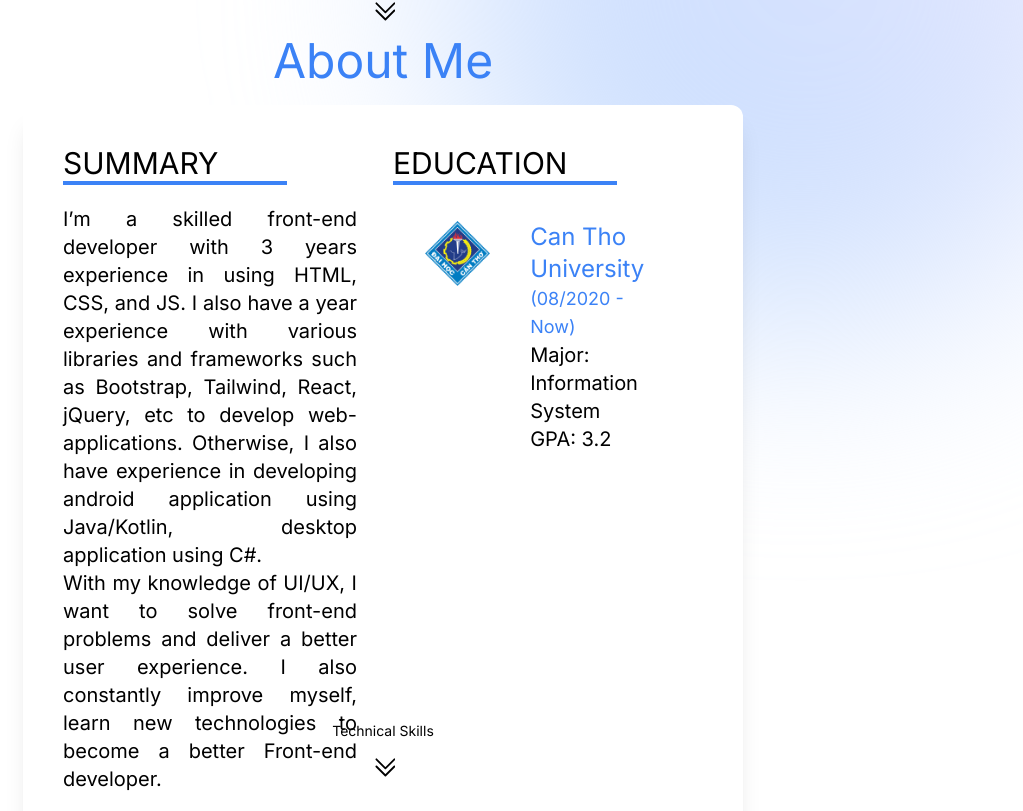
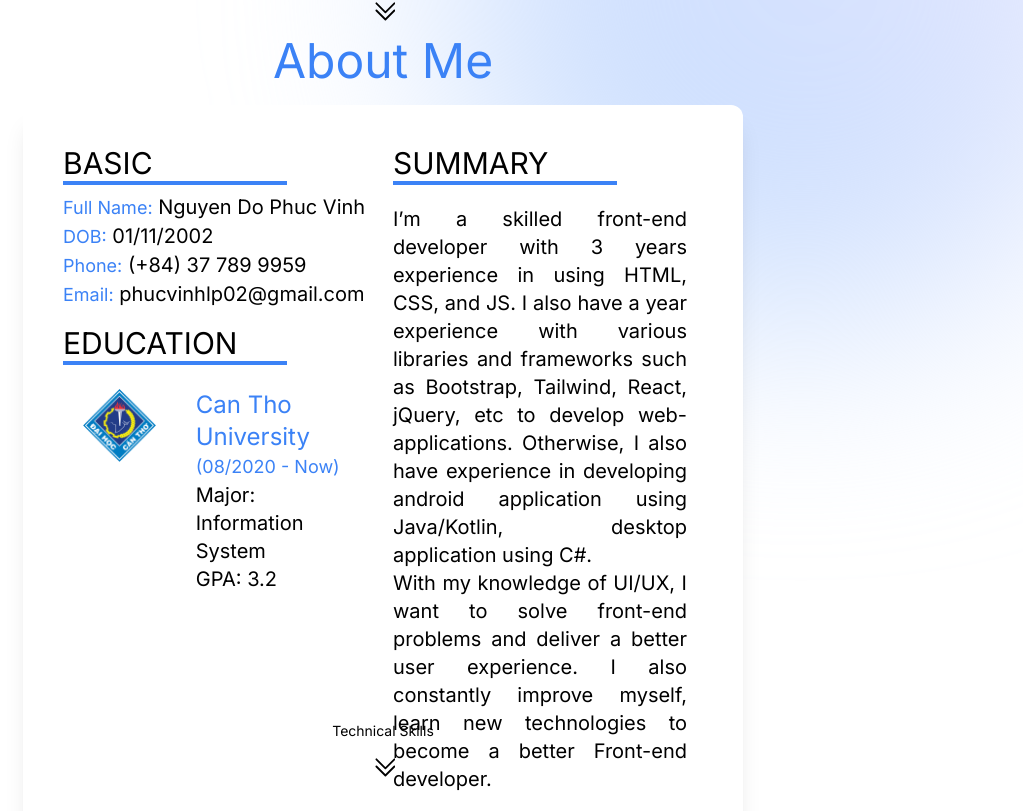
Before and after one commit to zink-ndp/portfolio, a Next.js app: page / in a window 1280 px wide. Shown: the part 729-1540 px from the top of the page, without its empty margins (257-1280 px from the left). Built offline with nearby package versions, Linux system fonts and the light colour scheme.

Commit message:
fix something

```diff
--- a/src/components/NavBar.tsx
+++ b/src/components/NavBar.tsx
@@ -40,7 +40,7 @@ export default function NavBar() {
               scrollToElement("about");
             }}
           >
-            About Me
+            About
           </a>
         </li>
         <li>
--- a/src/pages/about/AboutMe.tsx
+++ b/src/pages/about/AboutMe.tsx
@@ -1,5 +1,6 @@
 import Edu from "./Edu";
 import Summary from "./Summary";
+import { BasicInf } from "./BasicInf";
 import ButtonScrollDown from "@/components/ui/ButtonScrollDown";
 
 export default function AboutMe() {
@@ -7,15 +8,18 @@ export default function AboutMe() {
     <div id="about" className="w-[100%] flex flex-col items-center justify-center min-h-screen">
       <p className="text-5xl z-20 text-blue-500 bold">About Me</p>
       <div className="bg-white flex flex-col p-10 lg:flex-row lg:space-x-5 md:flex-col sm:flex-col z-20 mt-5 shadow-xl rounded-xl w-[90%] xl:w-[60%] lg:w-[80%] md:w-[90%] lg:p-15 sm:p-10">
+        <div className="flex-1 mt-5 lg:mt-0">
+        <p className="text-3xl  text-black bold">BASIC</p>
+          <div className="border-t-4 border-blue-500 w-[14rem]"></div>
+          <BasicInf/>
+          <p className="text-3xl  text-black bold">EDUCATION</p>
+          <div className="border-t-4 border-blue-500 w-[14rem]"></div>
+          <Edu />
+        </div>
         <div className="flex-1">
           <p className="text-3xl  text-black bold">SUMMARY</p>
           <div className="border-t-4 border-blue-500 w-[14rem]"></div>
           <Summary />
-        </div>
-        <div className="flex-1 mt-5 lg:mt-0">
-          <p className="text-3xl  text-black bold">EDUCATION</p>
-          <div className="border-t-4 border-blue-500 w-[14rem]"></div>
-          <Edu />
         </div>
       </div>
     </div>
--- /dev/null
+++ b/src/pages/about/BasicInf.tsx
@@ -0,0 +1,24 @@
+import React from "react";
+
+export const BasicInf = () => {
+  return (
+    <div className="pb-4">
+      <p className="text-sub bold mt-2">
+        Full Name:
+        <span className="text-content  font-normal"> Nguyen Do Phuc Vinh</span>{" "}
+      </p>
+      <p className="text-sub bold">
+        DOB:
+        <span className="text-content  font-normal"> 01/11/2002</span>{" "}
+      </p>
+      <p className="text-sub bold">
+        Phone:
+        <span className="text-content  font-normal"> (+84) 37 789 9959</span>{" "}
+      </p>
+      <p className="text-sub bold">
+        Email:
+        <span className="text-content  font-normal"> phucvinhlp02@gmail.com</span>{" "}
+      </p>
+    </div>
+  );
+};
--- a/src/pages/about/Edu.tsx
+++ b/src/pages/about/Edu.tsx
@@ -3,11 +3,11 @@ import ic_ctu from "../../assets/images/ic_ctu.png";
 
 export default function Edu() {
   return <>
-    <div className="flex flex-row justify-between md:justify-start px-8 space-x-10 p-5 mt-4">
-      <div>
+    <div className="flex flex-row justify-between md:justify-start px-5 space-x-10 p-2 mt-4">
+      <div className="hidden md:block">
         <Image src={ic_ctu} alt="CTU" height={115} width={115} />
       </div>
-      <div>
+      <div className="">
         <p className="text-title">Can Tho University</p>
         <p className="text-sub">(08/2020 - Now)</p>
         <p className="text-content">Major: Information System</p>
```
